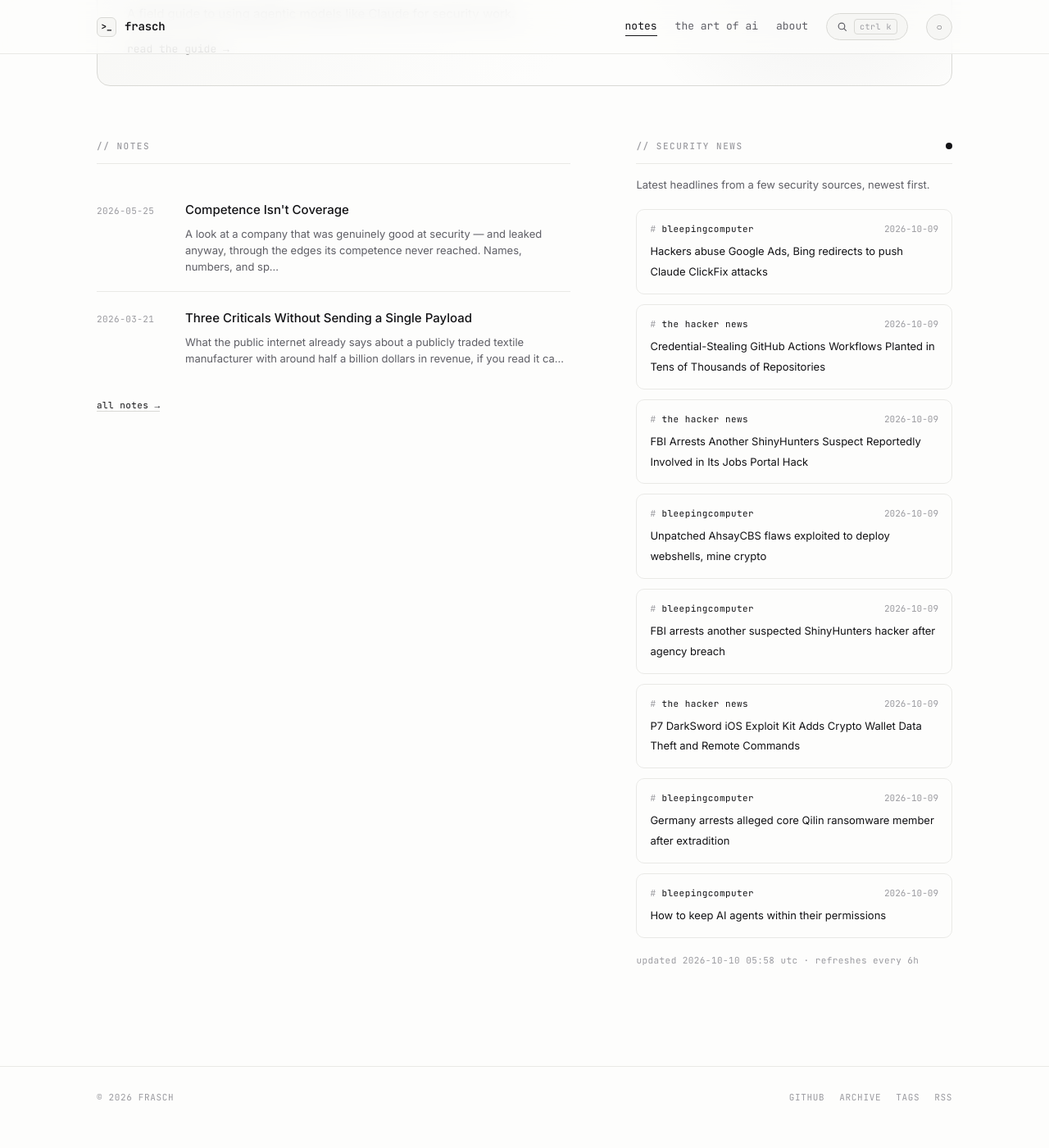
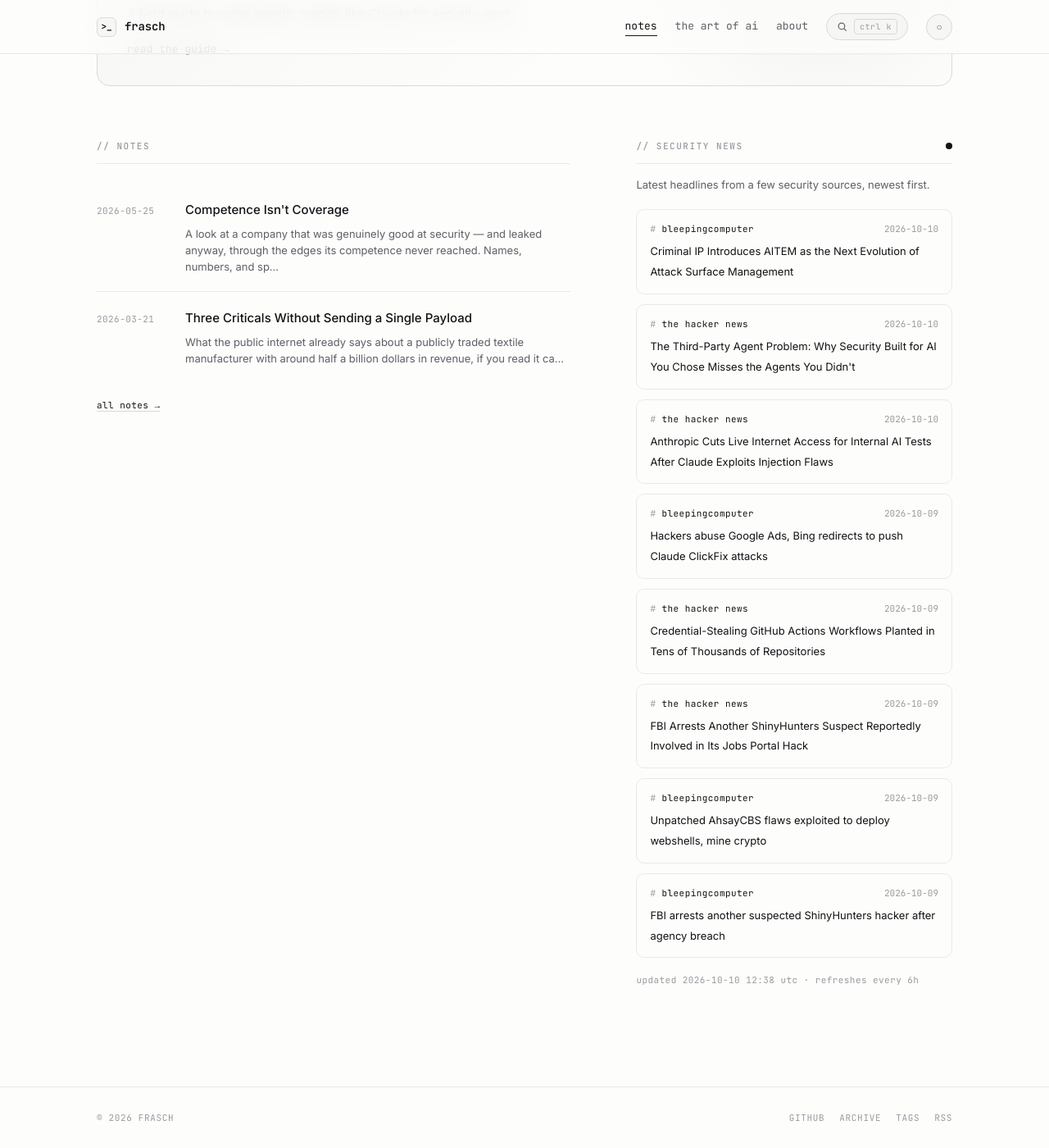
Before and after one commit to whoisfrasch/frasch, a Jekyll site: the page built from index.html, in a window 1280 px wide and 1400 px high, scrolled down 615 px. Shown: the whole window at 82% size. Built offline with Jekyll 4.4.1, drawn with Linux system fonts in a browser that asks for light colours; before the commit the page ends 1990 px from its top, so only the background shows below that.

Commit message:
Refresh security news feed

```diff
--- a/_data/news.json
+++ b/_data/news.json
@@ -1,6 +1,24 @@
 {
-  "updated": "2026-10-10T05:58:17Z",
+  "updated": "2026-10-10T12:38:09Z",
   "items": [
+    {
+      "source": "bleepingcomputer",
+      "title": "Criminal IP Introduces AITEM as the Next Evolution of Attack Surface Management",
+      "link": "https://www.bleepingcomputer.com/news/security/criminal-ip-introduces-aitem-as-the-next-evolution-of-attack-surface-management/",
+      "date": "2026-10-10T12:30:39Z"
+    },
+    {
+      "source": "the hacker news",
+      "title": "The Third-Party Agent Problem: Why Security Built for AI You Chose Misses the Agents You Didn't",
+      "link": "https://thehackernews.com/2026/10/the-third-party-agent-problem-why.html",
+      "date": "2026-10-10T11:00:00Z"
+    },
+    {
+      "source": "the hacker news",
+      "title": "Anthropic Cuts Live Internet Access for Internal AI Tests After Claude Exploits Injection Flaws",
+      "link": "https://thehackernews.com/2026/10/anthropic-cuts-live-internet-access-for.html",
+      "date": "2026-10-10T09:18:45Z"
+    },
     {
       "source": "bleepingcomputer",
       "title": "Hackers abuse Google Ads, Bing redirects to push Claude ClickFix attacks",
@@ -30,24 +48,6 @@
       "title": "FBI arrests another suspected ShinyHunters hacker after agency breach",
       "link": "https://www.bleepingcomputer.com/news/security/fbi-arrests-another-suspected-shinyhunters-hacker-after-agency-breach/",
       "date": "2026-10-09T17:02:29Z"
-    },
-    {
-      "source": "the hacker news",
-      "title": "P7 DarkSword iOS Exploit Kit Adds Crypto Wallet Data Theft and Remote Commands",
-      "link": "https://thehackernews.com/2026/10/p7-darksword-ios-exploit-kit-adds.html",
-      "date": "2026-10-09T16:29:55Z"
-    },
-    {
-      "source": "bleepingcomputer",
-      "title": "Germany arrests alleged core Qilin ransomware member after extradition",
-      "link": "https://www.bleepingcomputer.com/news/security/germany-arrests-alleged-core-qilin-ransomware-member-after-extradition/",
-      "date": "2026-10-09T15:38:56Z"
-    },
-    {
-      "source": "bleepingcomputer",
-      "title": "How to keep AI agents within their permissions",
-      "link": "https://www.bleepingcomputer.com/news/security/how-to-keep-ai-agents-within-their-permissions/",
-      "date": "2026-10-09T14:01:11Z"
     }
   ]
 }
```
